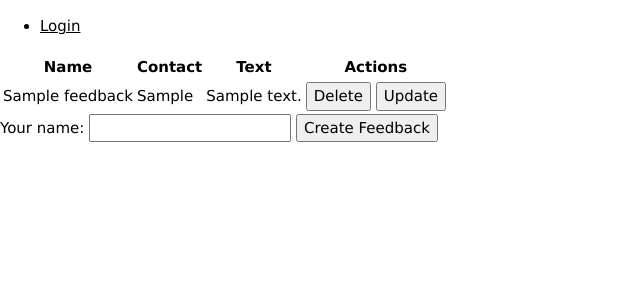
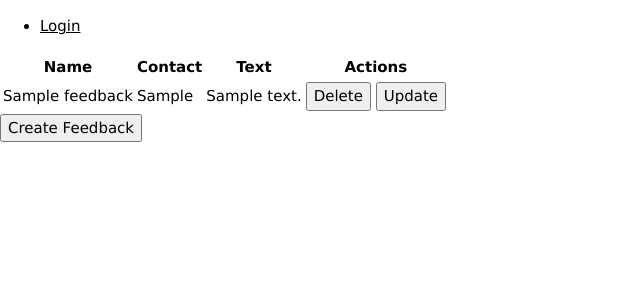
Before and after one commit to kalevhark/sandbox, a Django app: page /feedback/ in a window 1280 px wide. Shown: the top 300 px of the page, without its empty margins (0-640 px from the left). Run offline with Django 3.2, Linux system fonts and the light colour scheme; tables that the repository leaves empty hold one stand-in row (values such as "Sample post"); some libraries are stand-ins or nearby versions.

Commit message:
Feedback js asukoht

```diff
--- a/feedback/templates/feedback/main.html
+++ b/feedback/templates/feedback/main.html
@@ -24,12 +24,7 @@ Actions
 </table>
 
 <div id="feedbackform">
-  <form action="" method="post">
-
-    <label for="your_name">Your name: </label>
-    <input id="your_name" type="text" name="your_name">
-    <button  id="createFeedback"  class="btn" onclick="createFeedback()"> Create Feedback </button>
-  </form>
+  <button  id="createFeedback"  class="btn" onclick="createFeedback()"> Create Feedback </button>
   <p id="createFeedbackMessage"></p>
 </div>
 
```
